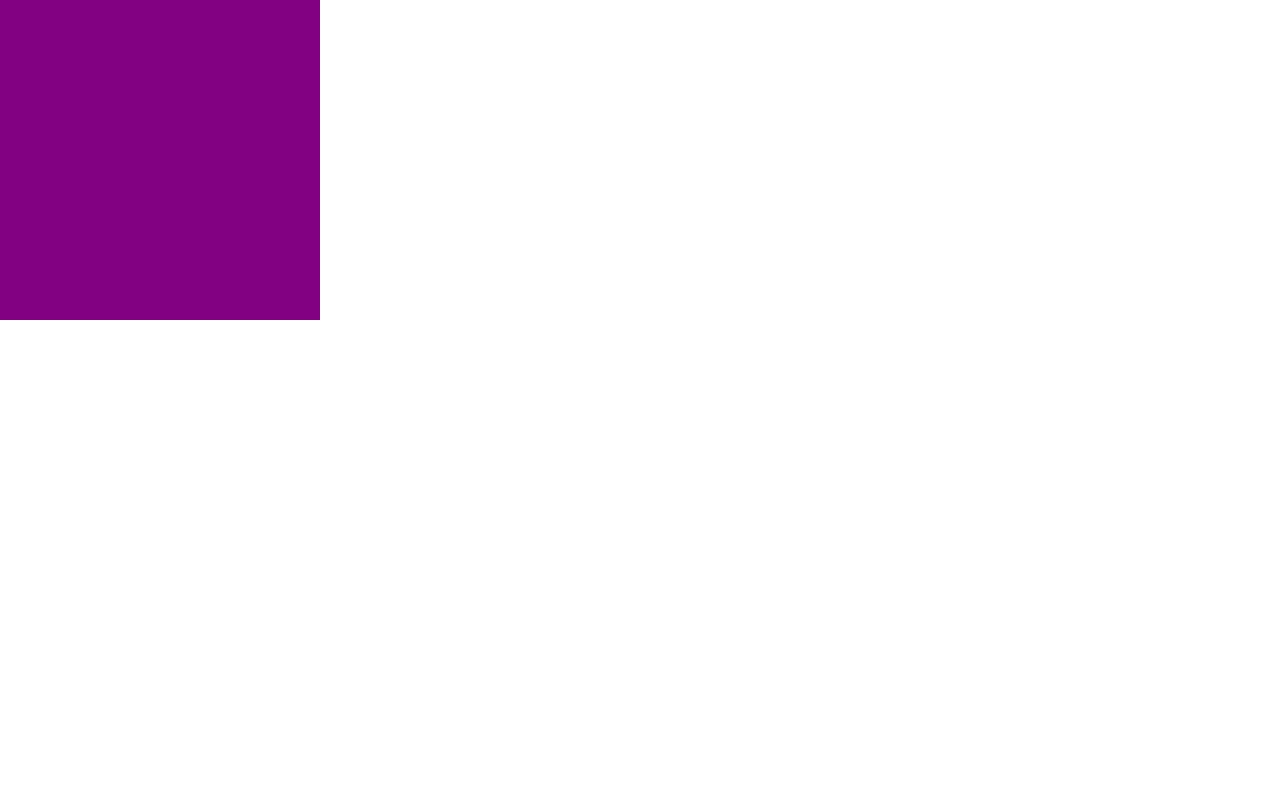
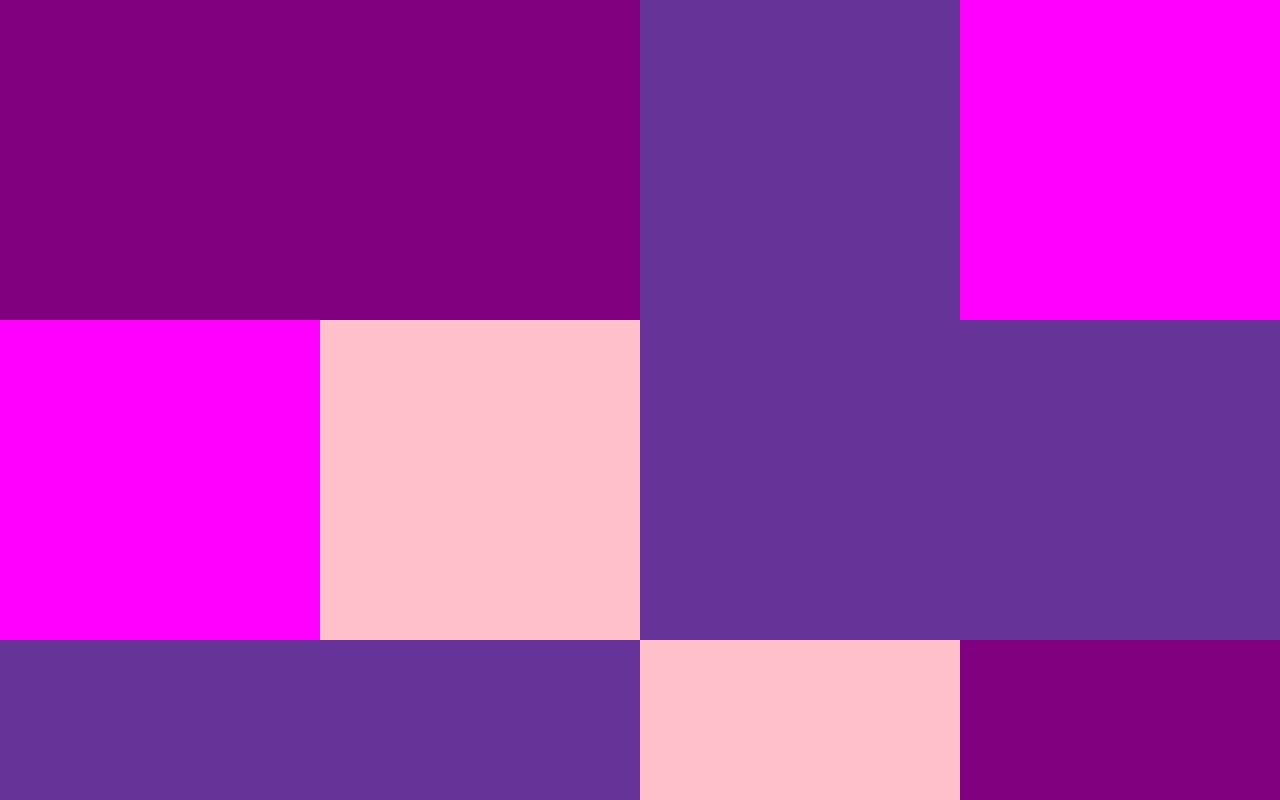
Before and after one commit to lindsay-henderson/React-Practice, a React (Create React App) app: page / in a window 1280 px wide. Shown: the top 800 px of the page. Built offline with nearby package versions, Linux system fonts and the light colour scheme.

Commit message:
build box comntainer to create an array the length of numBoxes and map through inserting box components

```diff
--- a/src/App.js
+++ b/src/App.js
@@ -1,10 +1,10 @@
 import './App.css';
-import Box from './ColorBoxes/Box';
+import BoxContainer from './ColorBoxes/BoxContainer';
 
 function App() {
   return (
     <div className="App">
-      <Box/>
+      <BoxContainer/>
 
     </div>
   );
--- /dev/null
+++ b/src/ColorBoxes/BoxContainer.js
@@ -0,0 +1,17 @@
+import React, {Component} from "react";
+import Box from "./Box";
+import "./boxContainer.css"
+
+class BoxContainer extends Component {
+  static defaultProps = {
+    numBoxes : 18
+  }
+  render() {
+    const boxes = Array.from({length: this.props.numBoxes}).map(() => (<Box/>))
+    return <div className="boxContainer">
+      {boxes}
+    </div>
+  }
+}
+
+export default BoxContainer
--- /dev/null
+++ b/src/ColorBoxes/boxContainer.css
@@ -0,0 +1,7 @@
+.boxContainer {
+  display: flex;
+  flex-wrap: wrap;
+  justify-content: center;
+  align-items: center;
+  flex: 1;
+}
```
